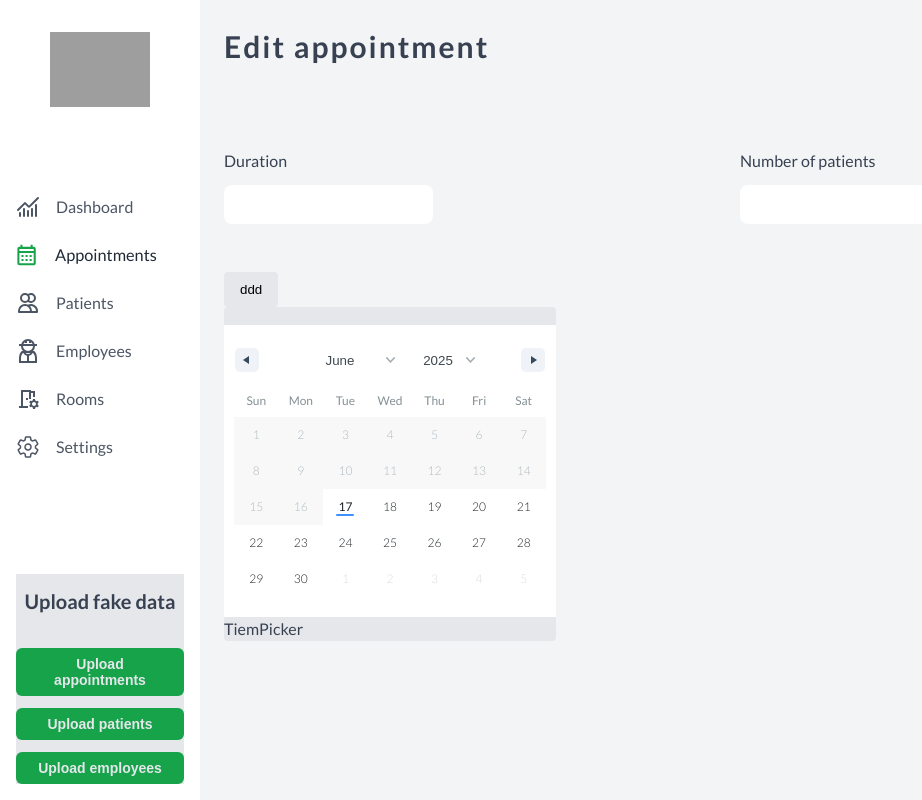
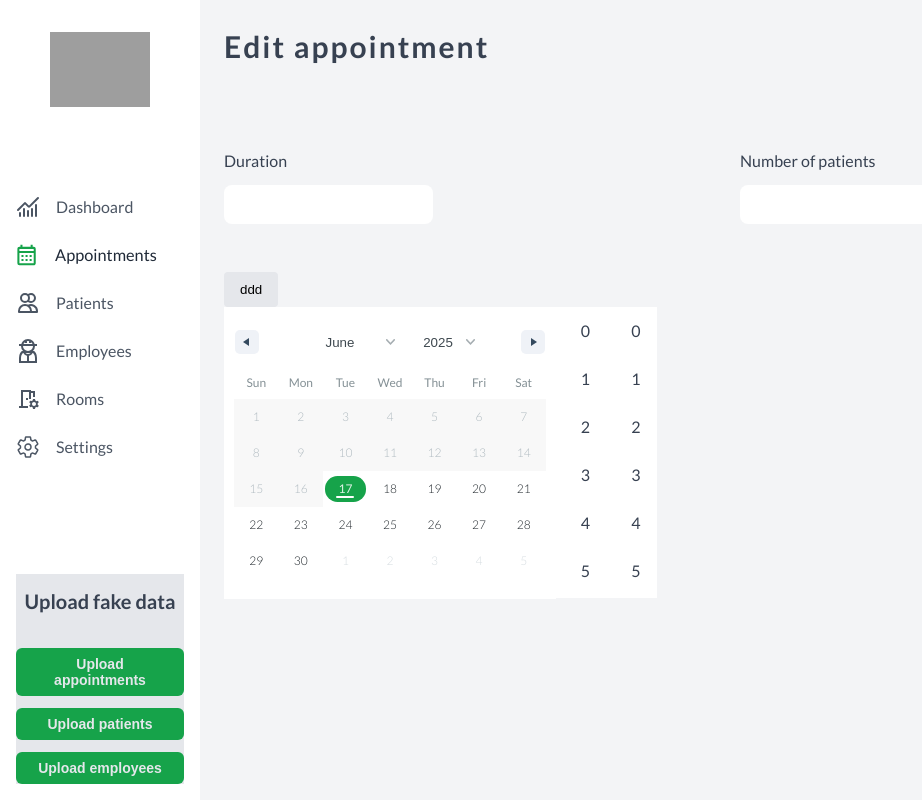
Before and after one commit to cees2/clinic-wise, a React (Vite) app: page /appointments/1/edit in a window 1280 px wide. Both pictures are taken after a click on the button "ddd". Shown: the whole page, without its empty margins (0-922 px from the left). Built offline with nearby package versions, Linux system fonts and the light colour scheme; grey boxes are pictures that could not be loaded.

Commit message:
Add time picker

```diff
--- a/src/components/common/Input/DatePickerInput/DatePickerInput.tsx
+++ b/src/components/common/Input/DatePickerInput/DatePickerInput.tsx
@@ -3,6 +3,7 @@ import { Calendar } from "react-date-range";
 import { Dropdown } from "../../Dropdown/Dropdown";
 import { Controller, type Control, type FieldPath } from "react-hook-form";
 import TimePicker from "./TimePicker";
+import styled from "styled-components";
 
 interface Props<T extends Record<string, any>> {
     minDate?: Date;
@@ -10,7 +11,16 @@ interface Props<T extends Record<string, any>> {
     control: Control<T>;
     registerName: FieldPath<T>;
     withTimePicker?: true;
+    asString?: true;
 }
+
+const StyledDatePickerInput = styled.div`
+    display: flex;
+    align-items: flex-start;
+    column-gap: 0.8rem;
+    height: 291px;
+    background-color: #fff;
+`;
 
 export const DatePickerInput = <T extends Record<string, any>>({
     minDate,
@@ -18,9 +28,12 @@ export const DatePickerInput = <T extends Record<string, any>>({
     control,
     registerName,
     withTimePicker,
+    asString,
 }: Props<T>) => {
     const calendarMinDate = minDate ?? new Date();
     const calendarMaxDate = maxDate ?? add(new Date(), { years: 1 });
+    const currentDate = new Date();
+    const defaultValue = asString ? currentDate.toString() : currentDate;
 
     return (
         <Dropdown>
@@ -29,20 +42,21 @@ export const DatePickerInput = <T extends Record<string, any>>({
                 <Controller
                     control={control}
                     name={registerName}
+                    defaultValue={defaultValue}
                     render={({ field: { onChange, value } }) => (
-                        <>
+                        <StyledDatePickerInput>
                             <Calendar
                                 date={value}
                                 onChange={(dateRange: Date) => {
-                                    onChange(dateRange);
+                                    onChange(asString ? dateRange.toISOString() : dateRange);
                                 }}
                                 color="#16a34a"
                                 dateDisplayFormat="dd.mm.yyyy"
                                 minDate={calendarMinDate}
                                 maxDate={calendarMaxDate}
                             />
-                            {withTimePicker && <TimePicker />}
-                        </>
+                            {withTimePicker && <TimePicker value={value} />}
+                        </StyledDatePickerInput>
                     )}
                 />
             </Dropdown.Menu>
--- a/src/components/common/Input/DatePickerInput/TimePicker.tsx
+++ b/src/components/common/Input/DatePickerInput/TimePicker.tsx
@@ -1,5 +1,53 @@
-const TimePicker = () => {
-    return <div>TiemPicker</div>
-}
+import styled from "styled-components";
+import { getPossibleHours, getPossibleMinutes, timePickerModes } from "../../utils/constants";
+import { TimePickerMode } from "../../../../utils/projectTypes";
+import { getSelectedHourBasedOnValue, getSelectedMinuteBasedOnValue } from "../../utils/timePicker";
 
-export default TimePicker
+const StyledTimePicker = styled.div`
+    height: 100%;
+    display: flex;
+    column-gap: 0.8rem;
+`;
+
+const StyledTimePickerColumn = styled.ul`
+    height: 100%;
+    overflow-y: scroll;
+`;
+
+const ColumnItem = styled.li`
+    text-align: center;
+    padding: 1.2rem;
+
+    &:hover {
+        background-color: var(--color-gray-300);
+        cursor: pointer;
+    }
+`;
+
+const TimePickerColumn = ({ mode, value }: { mode: TimePickerMode; value: Date | string }) => {
+    const itemsToMap = mode === TimePickerMode.HOURS ? getPossibleHours() : getPossibleMinutes();
+    const selectedValue =
+        mode === TimePickerMode.HOURS ? getSelectedHourBasedOnValue(value) : getSelectedMinuteBasedOnValue(value);
+
+    console.log(selectedValue);
+
+    return (
+        <StyledTimePickerColumn>
+            {itemsToMap.map((item) => (
+                <ColumnItem key={item}>{item}</ColumnItem>
+            ))}
+        </StyledTimePickerColumn>
+    );
+};
+
+const TimePicker = ({ value }: { value: Date | string }) => {
+    return (
+        <StyledTimePicker>
+            {timePickerModes.map((mode) => (
+                <TimePickerColumn mode={mode} key={mode} value={value} />
+            ))}
+        </StyledTimePicker>
+    );
+};
+
+export default TimePicker;
--- /dev/null
+++ b/src/components/common/utils/constants.ts
@@ -0,0 +1,7 @@
+import { TimePickerMode } from "../../../utils/projectTypes";
+
+export const getPossibleHours = () => Array.from({ length: 24 }, (_, index) => index);
+
+export const getPossibleMinutes = () => Array.from({ length: 60 }, (_, index) => index);
+
+export const timePickerModes = [TimePickerMode.HOURS, TimePickerMode.MINUTES];
--- /dev/null
+++ b/src/components/common/utils/timePicker.ts
@@ -0,0 +1,15 @@
+export const getSelectedHourBasedOnValue = (value: string | Date): number => {
+    if (typeof value === "string") {
+        return Number(value.substring(11, 13));
+    }
+
+    return value.getHours();
+};
+
+export const getSelectedMinuteBasedOnValue = (value: string | Date): number => {
+    if (typeof value === "string") {
+        return Number(value.substring(14, 16));
+    }
+
+    return value.getMinutes();
+};
--- a/src/pages/Appointments/components/AppointmentForm.tsx
+++ b/src/pages/Appointments/components/AppointmentForm.tsx
@@ -6,8 +6,6 @@ import { DatePickerInput } from "../../../components/common/Input/DatePickerInpu
 
 export const AppointmentForm = () => {
     const { control, watch } = useForm<Database["public"]["Tables"]["appointments"]["Insert"]>();
-
-    console.log(watch());
 
     return (
         <GridLayout columns={2} rowGap="4.8rem">
@@ -23,7 +21,7 @@ export const AppointmentForm = () => {
                 label="Number of patients"
                 rules={{ required: "This field is required" }}
             />
-            <DatePickerInput registerName="start_date" control={control} withTimePicker />
+            <DatePickerInput registerName="start_date" control={control} withTimePicker asString />
         </GridLayout>
     );
 };
--- a/src/utils/projectTypes.ts
+++ b/src/utils/projectTypes.ts
@@ -208,3 +208,8 @@ export interface ConfirmationType {
 export interface ConfirmationContextType {
     confirmation: (confirmation: ConfirmationType) => void;
 }
+
+export enum TimePickerMode {
+    HOURS,
+    MINUTES,
+}
```
